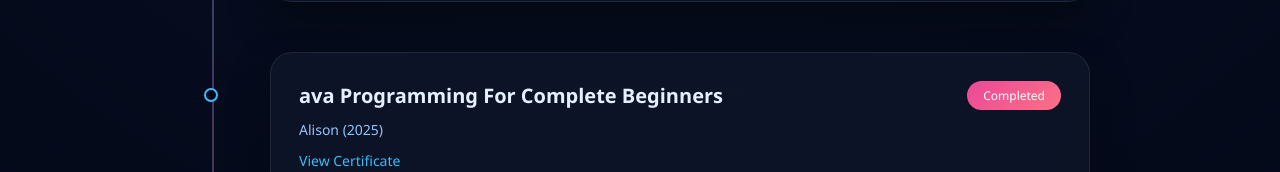
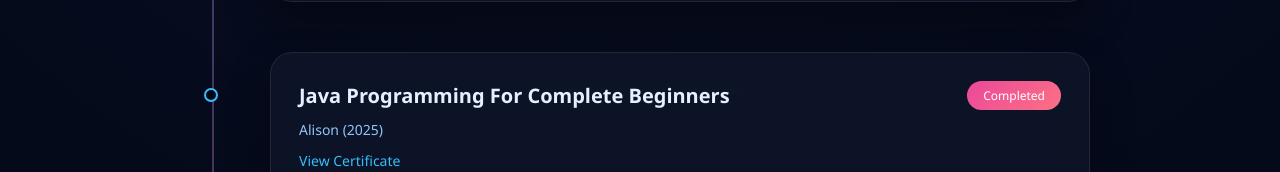
Before and after one commit to Dhanos1119/portfolio, a plain HTML site: page index.html in a window 1280 px wide. Shown: the part 3359-3531 px from the top of the page. Drawn offline with nearby package versions, Linux system fonts and the light colour scheme.

Commit message:
update project

```diff
--- a/index.html
+++ b/index.html
@@ -372,7 +372,7 @@
 
       <div class="cert-card">
         <div class="cert-header">
-          <h3>ava Programming For Complete Beginners</h3>
+          <h3>Java Programming For Complete Beginners</h3>
           <span class="cert-status completed">Completed</span>
         </div>
 
```
